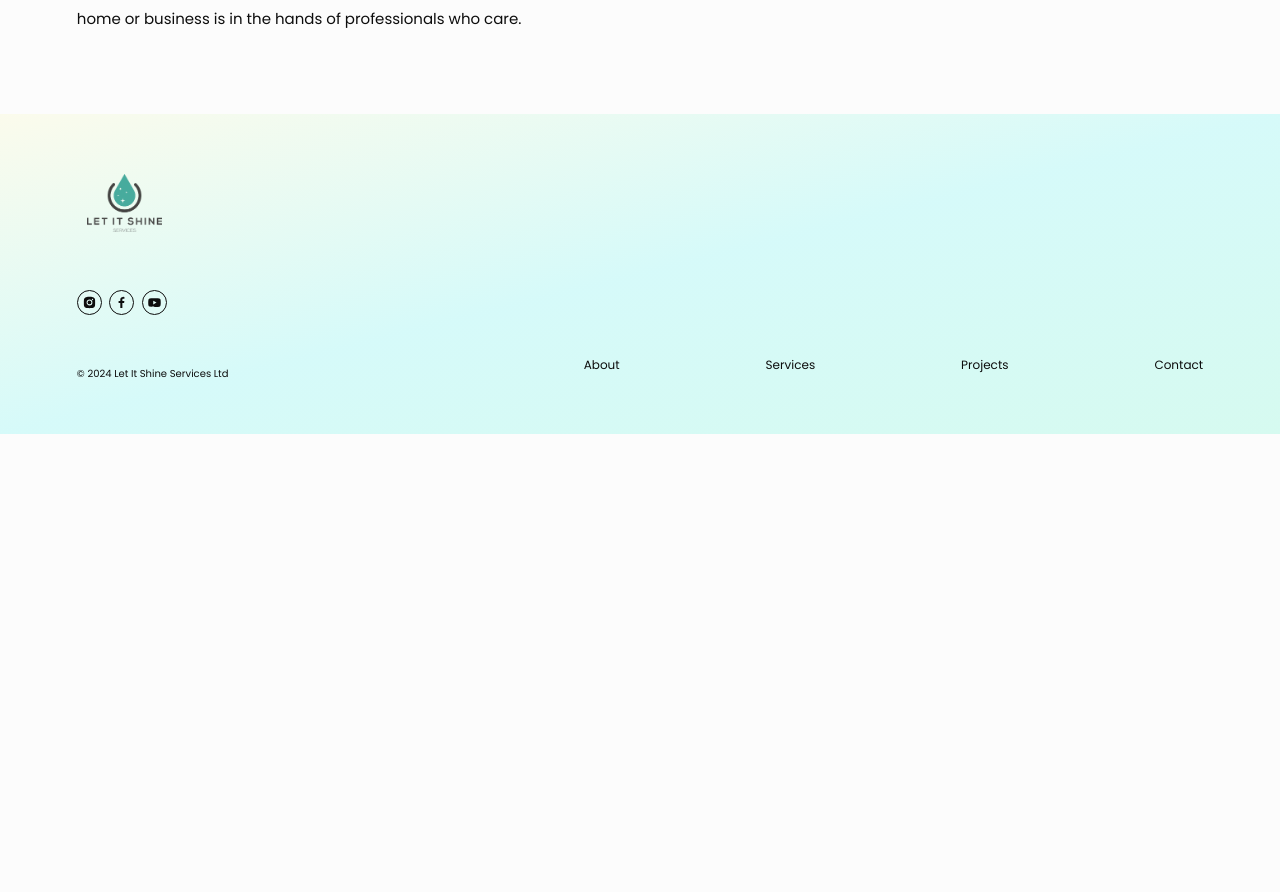
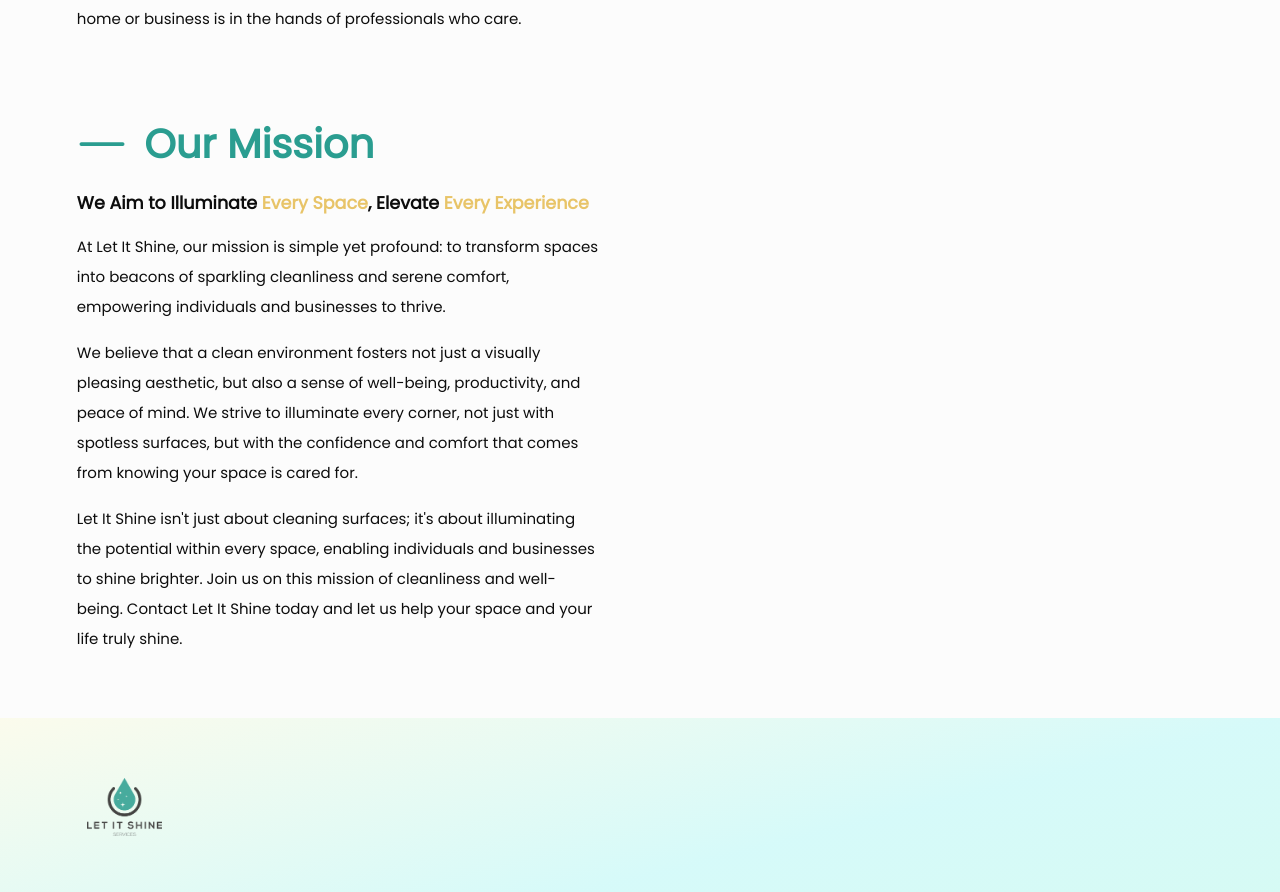
Before and after one commit to rodrigodelascio/let-it-shine, a React (Create React App) app: page /about in a window 1280 px wide. Shown: the part 1207-2099 px from the top of the page. Before the commit the page ends 1641 px from the top, so only its background shows below. Built offline with nearby package versions, Linux system fonts and the light colour scheme.

Commit message:
Create mission section

```diff
--- /dev/null
+++ b/src/components/aboutPage/missionText/MissionText.js
@@ -0,0 +1,43 @@
+import styles from "./MissionText.module.css";
+import { BsDashLg } from "react-icons/bs";
+
+const MissionText = () => {
+  return (
+    <div className={styles["mission-section-wrapper"]}>
+      <div className={styles["mission-header-container"]}>
+        <BsDashLg className={styles["dash-icon"]} />
+        <h2 className={styles["header-title"]}>Our Mission</h2>
+      </div>
+      <h3 className={styles["header-subtitle"]}>
+        We Aim to Illuminate <span>Every Space</span>, Elevate
+        <span> Every Experience</span>
+      </h3>
+      <div className={styles["mission-text-container"]}>
+        <div className={styles["mission-text"]}>
+          <p>
+            At Let It Shine, our mission is simple yet profound: to transform
+            spaces into beacons of sparkling cleanliness and serene comfort,
+            empowering individuals and businesses to thrive.
+          </p>
+          <p>
+            We believe that a clean environment fosters not just a visually
+            pleasing aesthetic, but also a sense of well-being, productivity,
+            and peace of mind. We strive to illuminate every corner, not just
+            with spotless surfaces, but with the confidence and comfort that
+            comes from knowing your space is cared for.
+          </p>
+
+          <p>
+            Let It Shine isn't just about cleaning surfaces; it's about
+            illuminating the potential within every space, enabling individuals
+            and businesses to shine brighter. Join us on this mission of
+            cleanliness and well-being. Contact Let It Shine today and let us
+            help your space and your life truly shine.
+          </p>
+        </div>
+      </div>
+    </div>
+  );
+};
+
+export default MissionText;
--- /dev/null
+++ b/src/components/aboutPage/missionText/MissionText.module.css
@@ -0,0 +1,44 @@
+.mission-section-wrapper {
+  margin: 8vh 6vw;
+}
+
+.mission-header-container {
+  display: flex;
+  gap: 2.5rem;
+  align-items: center;
+  margin: 2vh 0;
+}
+
+.dash-icon {
+  scale: 6;
+  margin: 0 1.25rem 0 2rem;
+  color: var(--clr-green);
+}
+
+.header-title {
+  font-size: 4rem;
+  font-weight: 1000;
+  color: var(--clr-green);
+}
+
+.header-subtitle {
+  font-size: 1.75rem;
+  font-weight: 700;
+  color: var(--clr-black);
+  width: calc((100% - 8rem) / 2);
+}
+
+.header-subtitle span {
+  color: var(--clr-yellow);
+}
+
+.mission-text {
+  width: calc((100% - 8rem) / 2);
+}
+
+.mission-text-container p {
+  font-size: 1.5rem;
+  font-weight: 400;
+  line-height: 3rem;
+  margin: 2vh 0;
+}
--- a/src/pages/AboutPage.js
+++ b/src/pages/AboutPage.js
@@ -2,6 +2,7 @@
 import Footer from "../components/common/Footer";
 import AboutHero from "../components/aboutPage/hero/AboutHero";
 import AboutText from "../components/aboutPage/aboutText/AboutText";
+import MissionText from "../components/aboutPage/missionText/MissionText";
 
 const AboutPage = () => {
   return (
@@ -9,6 +10,7 @@
       <Navbar />
       <AboutHero />
       <AboutText />
+      <MissionText />
       <Footer />
     </div>
   );
```
